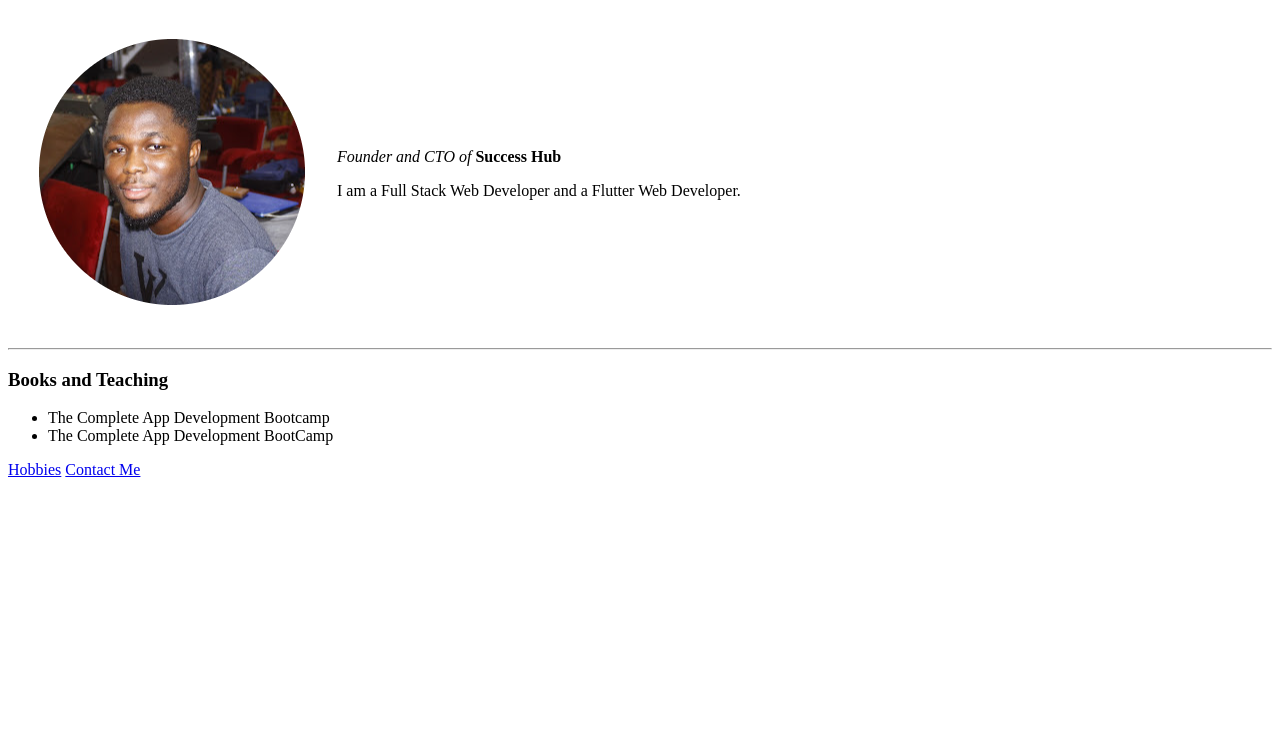
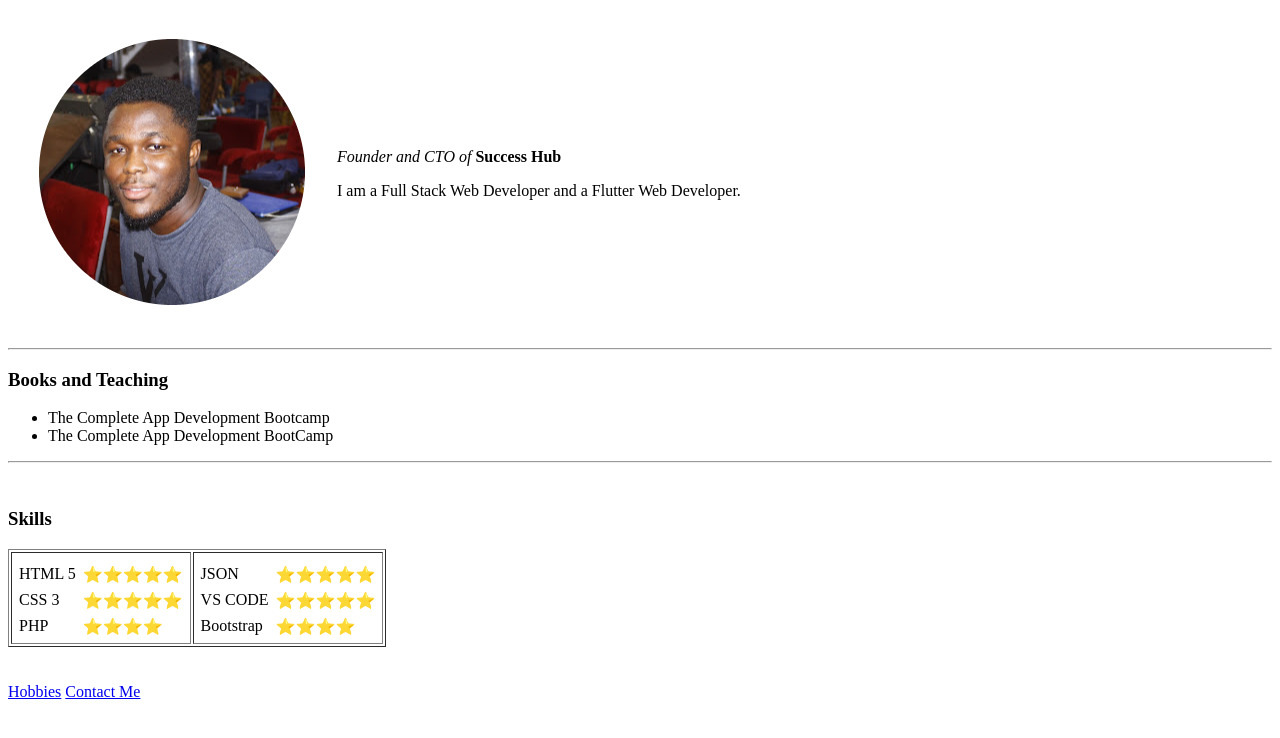
Before and after one commit to Eben-Success/WEB-DEV, a plain HTML site: page HTML - Personal Site/index.html in a window 1280 px wide. Drawn offline with Linux system fonts and the light colour scheme.

Commit message:
Modified

```diff
--- a/HTML - Personal Site/index.html
+++ b/HTML - Personal Site/index.html
@@ -16,15 +16,54 @@
           <p>I am a Full Stack Web Developer and a Flutter Web Developer.</p></td>
       </tr>
     </table>
-
-
     <hr />
     <h3>Books and Teaching</h3>
     <ul>
       <li>The Complete App Development Bootcamp</li>
       <li>The Complete App Development BootCamp</li>
     </ul>
-    <a href="hobbies.html">Hobbies</a>
-    <a href="contact.html">Contact Me</a>
+    <hr>
+
+    <br>
+
+    <h3>Skills</h3>
+    <table border="1">
+      <tr>
+        <td><table cellspacing = '5'>
+          <tr></tr>
+          <td>HTML 5</td>
+          <td>⭐⭐⭐⭐⭐</td>
+          <tr>  <td>
+            CSS 3
+          </td>
+        <td>⭐⭐⭐⭐⭐</td></tr>
+
+        <tr>
+          <td>PHP</td>
+          <td>⭐⭐⭐⭐</td>
+        </tr>
+        </table></td>
+        <td><table cellspacing = "5">
+          <tr></tr>
+          <td>JSON</td>
+          <td>⭐⭐⭐⭐⭐</td>
+          <tr>  <td>
+            VS CODE
+          </td>
+        <td>⭐⭐⭐⭐⭐</td></tr>
+
+        <tr>
+          <td>Bootstrap</td>
+          <td>⭐⭐⭐⭐</td>
+        </tr>
+        </table></td>
+      </tr>
+    </table>
+
+    <br><br>
+    <footer> <a href="hobbies.html">Hobbies</a>
+      <a href="contact.html">Contact Me</a>
+  </footer>
+
   </body>
 </html>
```
